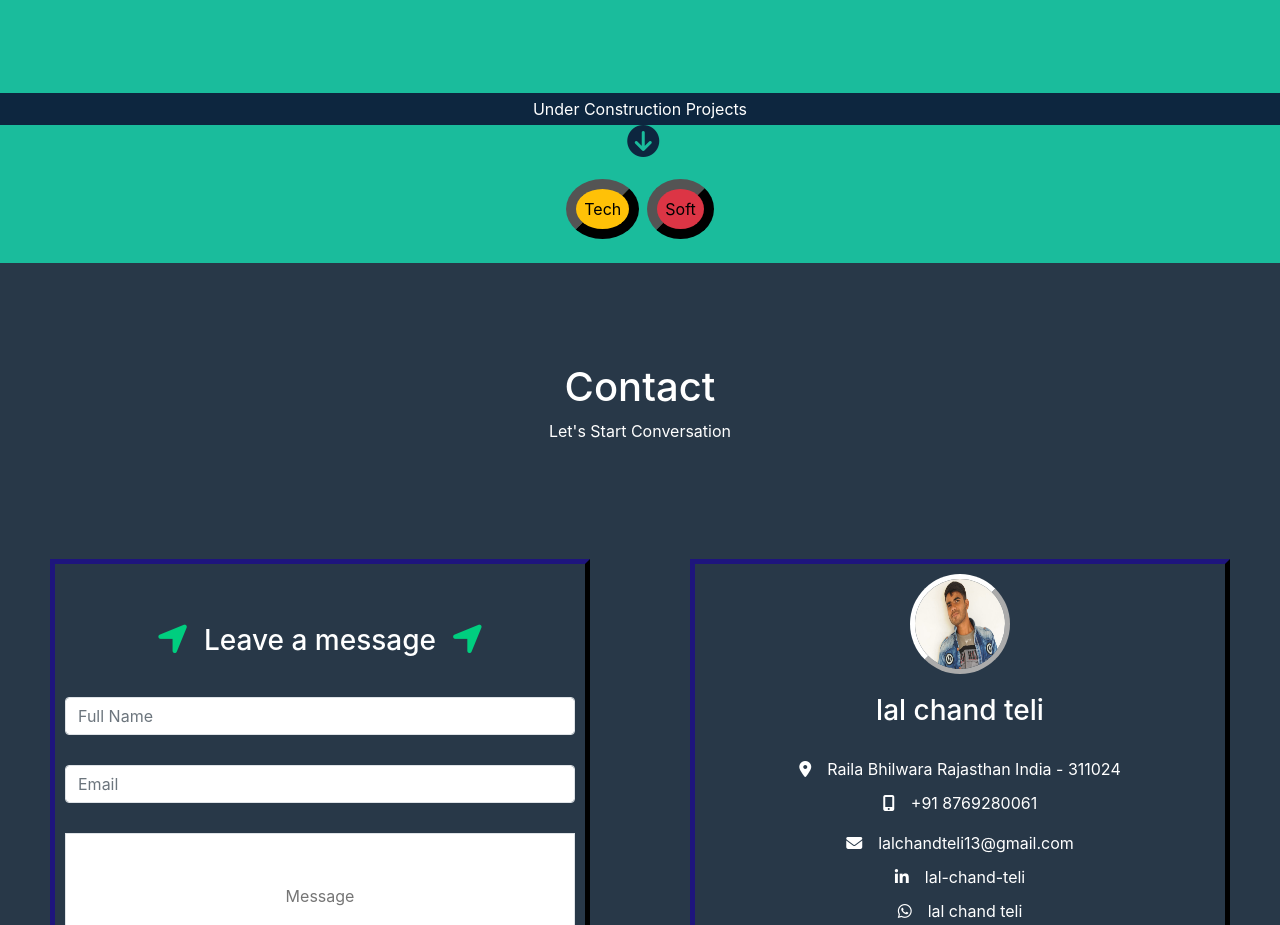
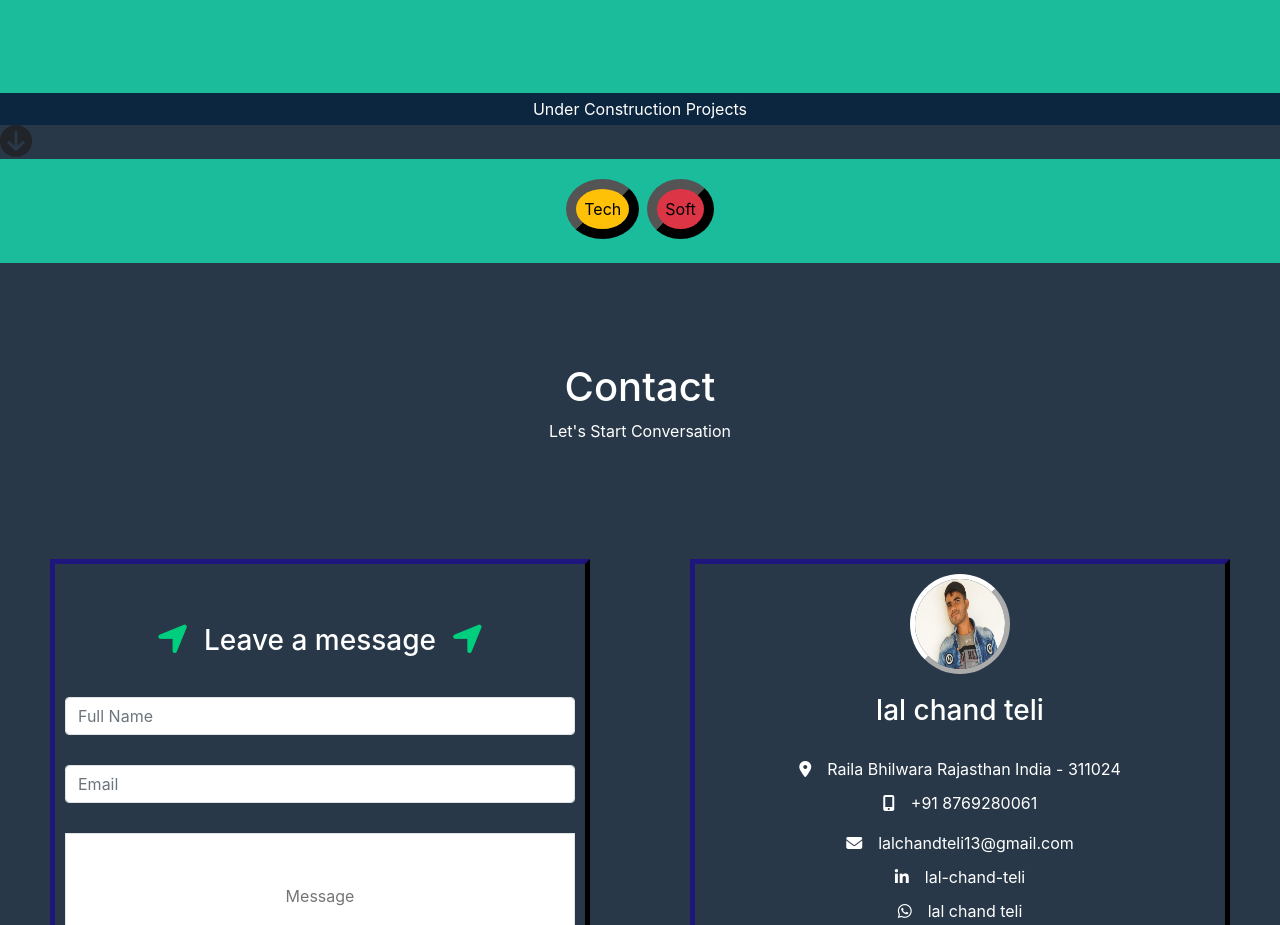
Before and after one commit to LALCHANDTELI/port_folio, a React (Create React App) app: page / in a window 1280 px wide. Shown: the part 5860-6785 px from the top of the page. Built offline with nearby package versions, Linux system fonts and the light colour scheme.

Commit message:
Update App.css

```diff
--- a/src/App.css
+++ b/src/App.css
@@ -682,17 +682,7 @@ border: none;
 }
 
 
-.btn_upcoming_project{
-  background-color: #1abc9c;
-  width: 100%;
-  color: white;
-}
 
-.btn_arrow{
-margin-left: 49%;
-cursor: pointer;
-color: #0d263f;
-}
 
 .upcoming_project_list{
   background-color: #0d263f;
```
